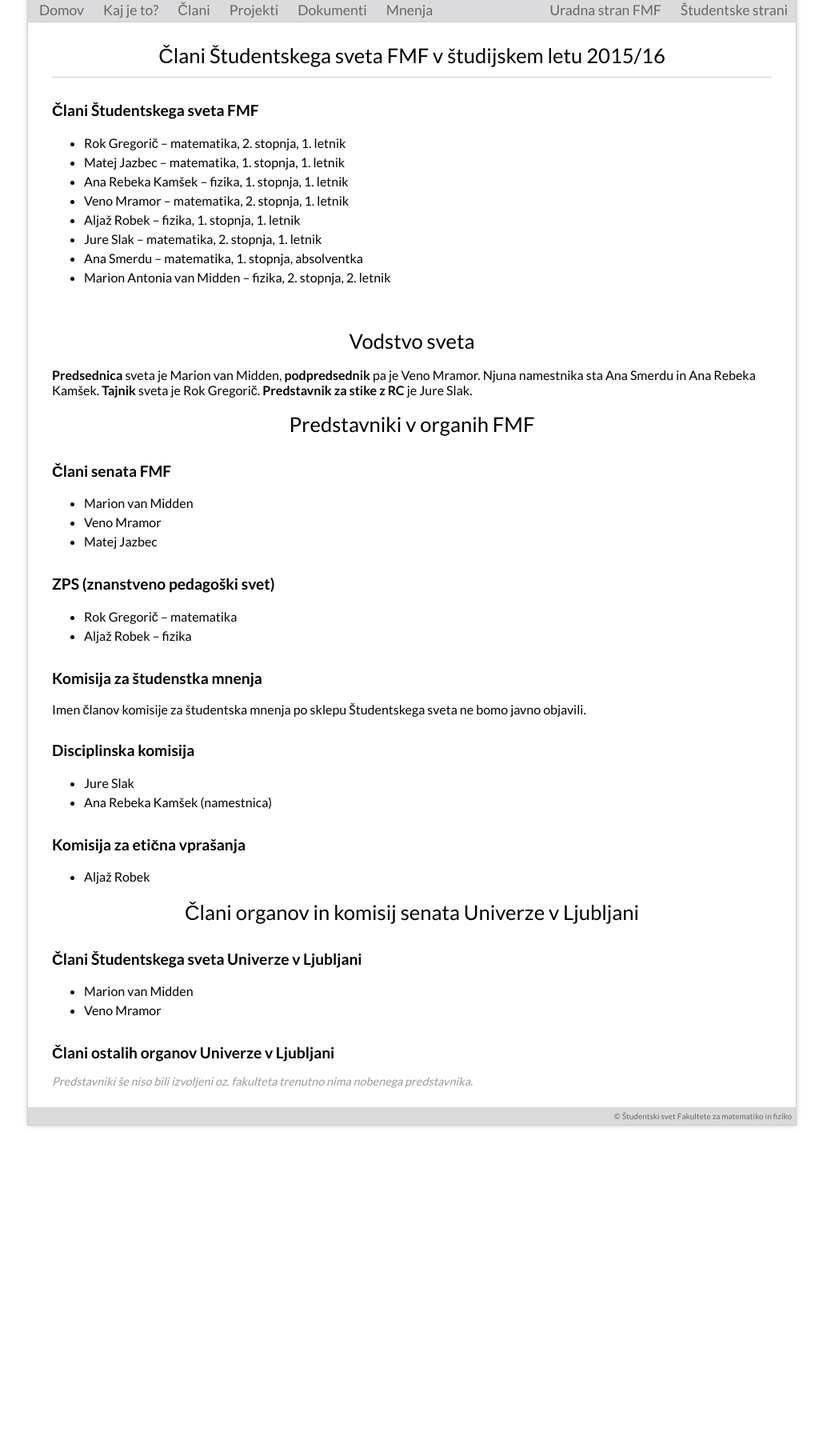
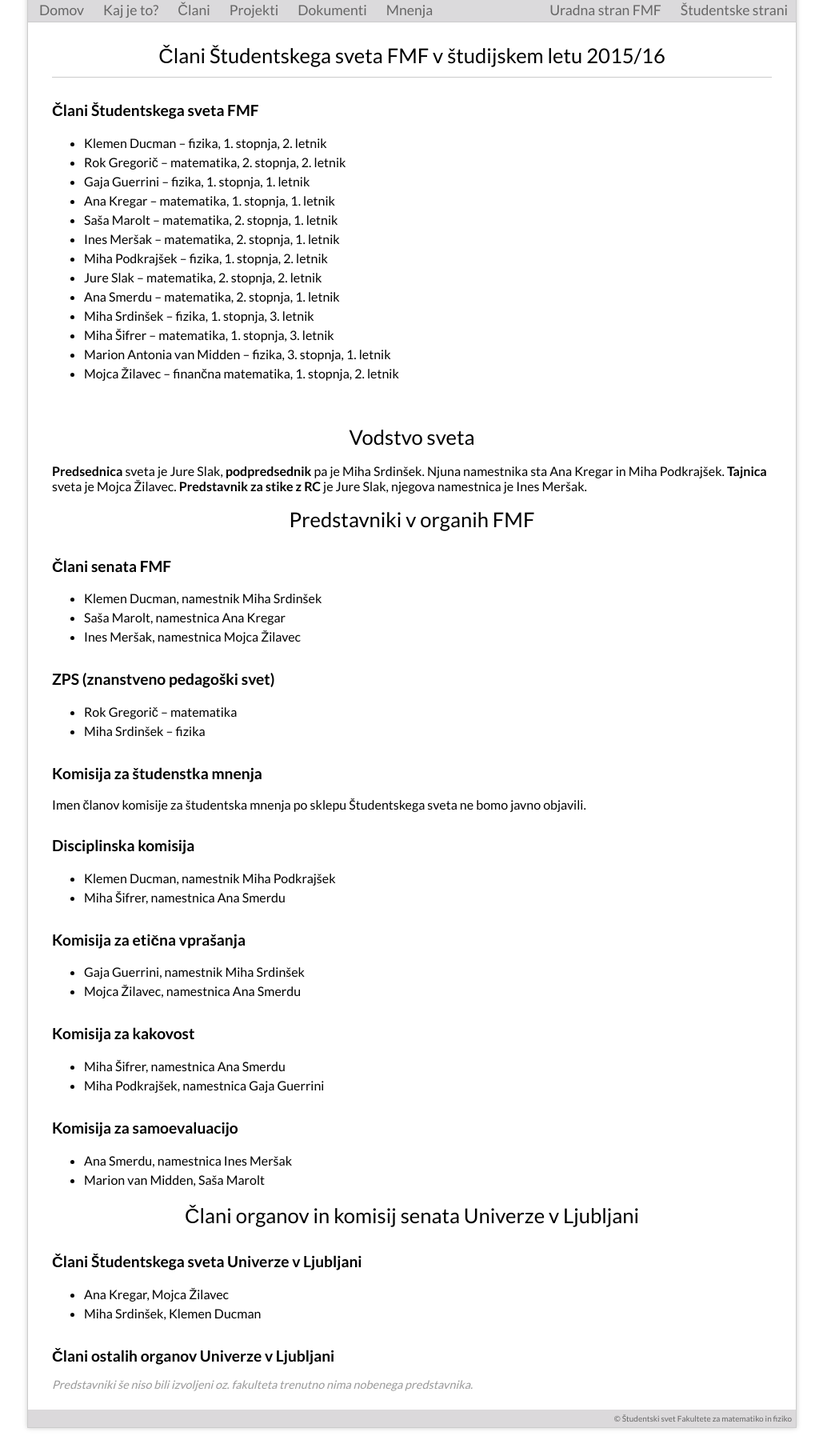
Before and after one commit to FMF-studenti/studentski-svet, a PHP site: page /members in a window 1280 px wide. Shown: the part 136-1946 px from the top of the page at 80% size, without its empty margins (125-1154 px from the left). Before the commit the page ends 1545 px from the top, so only its background shows below. Run offline with PHP 8.4, Linux system fonts and the light colour scheme.

Commit message:
Prehod na nov svet.

```diff
--- a/index.php
+++ b/index.php
@@ -45,7 +45,7 @@
 <!--
   <p>Trenutno v postopku izvolitve ni pedagoških delavcev. <a href="/mnenja">Več...<a></p>
 -->
-  <p>Trenutno je v postopku izvolitve <strong>13</strong> pedagoških delavcev. <a href="/mnenja">Več...<a></p>
+  <p>Trenutno je v postopku izvolitve <strong>14</strong> pedagoških delavcev. <a href="/mnenja">Več...<a></p>
   </div>
 </div>
 
--- a/legal.php
+++ b/legal.php
@@ -132,7 +132,7 @@ SVG).</p>
   <li><a href="/dokumenti/plakati/pi_predstava.pdf">Reklama za predstavo Nika Škrleca o Pi-ju</a></li>
   <li><a href="/dokumenti/plakati/maraton.pdf">Skupinska prijava na Ljubljanski maraton</a>. Pripadajoča <a href="/ljm">stran</a>.</li>
   <li><a href="/dokumenti/plakati/guzva_referat.pdf">Napotki za manjšo gnečo v referatu</a>.
-  <li><a href="/dokumenti/plakati/ali_ves_2016_17.pdf">O dejavnostih sveta drugič</a></li>
+  <li><a href="/dokumenti/plakati/ali_ves_2016_17.pdf">O dejavnostih sveta, drugič</a></li>
   <li><a href="/dokumenti/plakati/matematicni_hoodie.pdf">Natečaj za matematični hoodie</a></li>
 </ul>
 
@@ -143,7 +143,7 @@ SVG).</p>
   <li><a href="/dokumenti/pi_recitacija.pdf">Decimalke števila pi, kot jih bodo imeli sodniki</a>, <a href="/dokumenti/pi_recitacija.tex">(tex)</a>, <a href="/dokumenti/pi_finished.txt">(data)</a></li>
 </ul>
 
-<h2>Zapisniki s sej sveta</h2>
+<h2>Zapisniki s sej sveta 2015/16</h2>
 <ul>
   <li>Zapisnik 1. redne (konstitutivne) seje je na voljo <a href="/dokumenti/zapisniki/2015_16/zapisnik_seja_1.pdf">tukaj</a></li>
   <li>Zapisnik 2. redne seje je na voljo <a href="/dokumenti/zapisniki/2015_16/zapisnik_seja_2.pdf">tukaj</a></li>
--- a/members.php
+++ b/members.php
@@ -8,35 +8,40 @@
 
 <h2>Člani Študentskega sveta FMF</h2>
 <ul>
-  <li>Rok Gregorič &ndash; matematika, 2. stopnja, 1. letnik</li>
-  <li>Matej Jazbec &ndash; matematika, 1. stopnja, 1. letnik </li>
-  <li>Ana Rebeka Kamšek &ndash;  fizika, 1. stopnja, 1. letnik </li>
-  <li>Veno Mramor &ndash;  matematika, 2. stopnja, 1. letnik</li>
-  <li>Aljaž Robek &ndash; fizika, 1. stopnja, 1. letnik</li>
-  <li>Jure Slak &ndash; matematika, 2. stopnja, 1. letnik</li>
-  <li>Ana Smerdu &ndash; matematika, 1. stopnja, absolventka </li>
-  <li>Marion Antonia van Midden &ndash; fizika, 2. stopnja, 2. letnik</li>
+  <li>Klemen Ducman             &ndash; fizika,     1. stopnja, 2. letnik</li>
+  <li>Rok Gregorič              &ndash; matematika, 2. stopnja, 2. letnik</li>
+  <li>Gaja Guerrini             &ndash; fizika,     1. stopnja, 1. letnik</li>
+  <li>Ana Kregar                &ndash; matematika, 1. stopnja, 1. letnik</li>
+  <li>Saša Marolt               &ndash; matematika, 2. stopnja, 1. letnik</li>
+  <li>Ines Meršak               &ndash; matematika, 2. stopnja, 1. letnik</li>
+  <li>Miha Podkrajšek           &ndash; fizika,     1. stopnja, 2. letnik</li>
+  <li>Jure Slak                 &ndash; matematika, 2. stopnja, 2. letnik</li>
+  <li>Ana Smerdu                &ndash; matematika, 2. stopnja, 1. letnik </li>
+  <li>Miha Srdinšek             &ndash; fizika,     1. stopnja, 3. letnik</li>
+  <li>Miha Šifrer               &ndash; matematika, 1. stopnja, 3. letnik</li>
+  <li>Marion Antonia van Midden &ndash; fizika,     3. stopnja, 1. letnik</li>
+  <li>Mojca Žilavec             &ndash; finančna matematika, 1. stopnja, 2. letnik</li>
 </ul>
 
 <p>&nbsp;</p>
 
 <h1>Vodstvo sveta</h1>
-<p><strong>Predsednica</strong> sveta je Marion van Midden, <strong>podpredsednik</strong> pa je Veno Mramor.
-Njuna namestnika sta Ana Smerdu in Ana Rebeka Kamšek. <strong>Tajnik</strong> sveta
-je Rok Gregorič. <strong>Predstavnik za stike z RC</strong> je Jure Slak.</p>
+<p><strong>Predsednica</strong> sveta je Jure Slak, <strong>podpredsednik</strong> pa je Miha Srdinšek.
+Njuna namestnika sta Ana Kregar in Miha Podkrajšek. <strong>Tajnica</strong> sveta
+je Mojca Žilavec. <strong>Predstavnik za stike z RC</strong> je Jure Slak, njegova namestnica je Ines Meršak.</p>
 
 <h1>Predstavniki v organih FMF</h1>
 <h2>Člani senata FMF</h2>
 <ul>
-  <li>Marion van Midden</li>
-  <li>Veno Mramor</li>
-  <li>Matej Jazbec</li>
+  <li>Klemen Ducman, namestnik Miha Srdinšek</li>
+  <li>Saša Marolt, namestnica Ana Kregar</li>
+  <li>Ines Meršak, namestnica Mojca Žilavec</li>
 </ul>
 
 <h2>ZPS (znanstveno pedagoški svet)</h2>
 <ul>
   <li>Rok Gregorič &ndash; matematika</li>
-  <li>Aljaž Robek &ndash; fizika</li>
+  <li>Miha Srdinšek &ndash; fizika</li>
 </ul>
 
 <h2>Komisija za študenstka mnenja</h2>
@@ -44,20 +49,33 @@ je Rok Gregorič. <strong>Predstavnik za stike z RC</strong> je Jure Slak.</p>
 
 <h2>Disciplinska komisija</h2>
 <ul>
-  <li>Jure Slak</li>
-  <li>Ana Rebeka Kamšek (namestnica)</li>
+  <li>Klemen Ducman, namestnik Miha Podkrajšek</li>
+  <li>Miha Šifrer, namestnica Ana Smerdu</li>
 </ul>
 
 <h2>Komisija za etična vprašanja</h2>
 <ul>
-  <li>Aljaž Robek</li>
+  <li>Gaja Guerrini, namestnik Miha Srdinšek</li>
+  <li>Mojca Žilavec, namestnica Ana Smerdu</li>
+</ul>
+
+<h2>Komisija za kakovost</h2>
+<ul>
+  <li>Miha Šifrer, namestnica Ana Smerdu</li>
+  <li>Miha Podkrajšek, namestnica Gaja Guerrini</li>
+</ul>
+
+<h2>Komisija za samoevaluacijo</h2>
+<ul>
+  <li>Ana Smerdu, namestnica Ines Meršak</li>
+  <li>Marion van Midden, Saša Marolt</li>
 </ul>
 
 <h1>Člani organov in komisij senata Univerze v Ljubljani</h1>
 <h2>Člani Študentskega sveta Univerze v Ljubljani</h2>
 <ul>
-  <li>Marion van Midden</li>
-  <li>Veno Mramor</li>
+  <li>Ana Kregar, Mojca Žilavec</li>
+  <li>Miha Srdinšek, Klemen Ducman</li>
 </ul>
 
 <h2>Člani ostalih organov Univerze v Ljubljani</h2>
```
Also changed, not shown: mnenja.php (+10 -4 lines).
